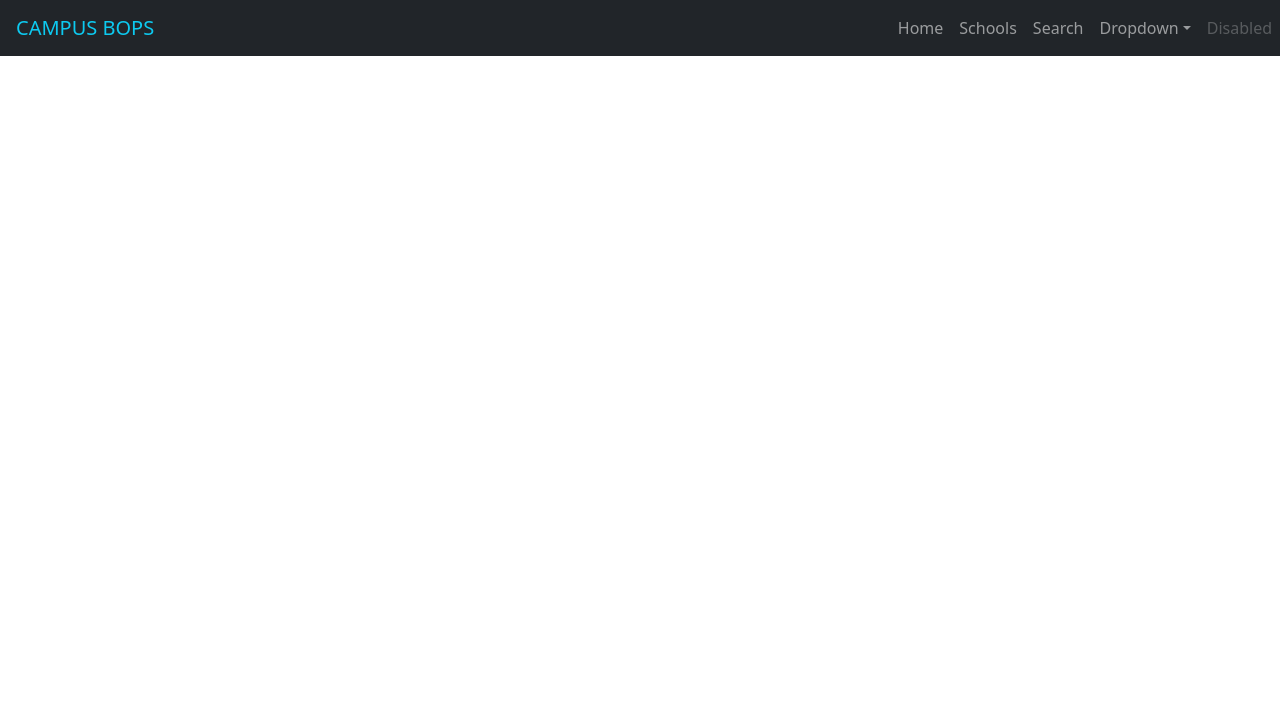
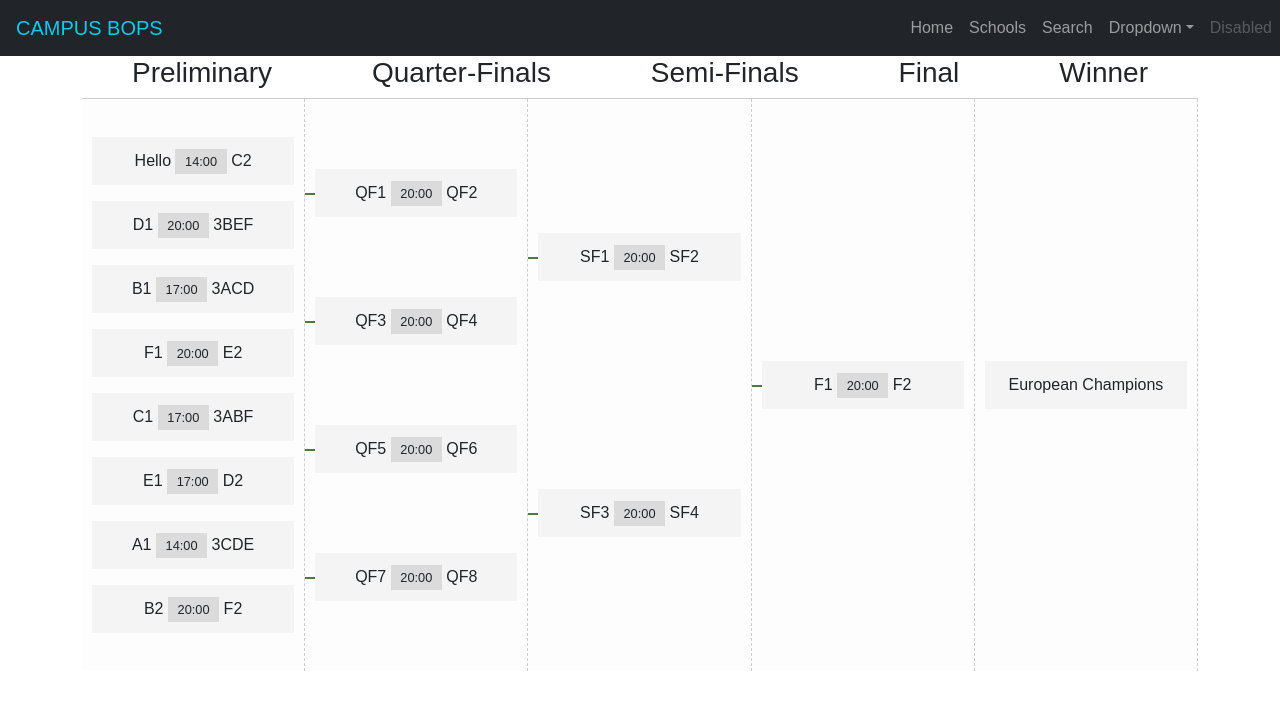
Before and after one commit to kawaharm/campus_bops_v2, a React (Create React App) app: page /categories/1 in a window 1280 px wide. Shown: the top 710 px of the page. Built offline with nearby package versions, Linux system fonts and the light colour scheme.

Commit message:
updated routes

```diff
--- a/src/App.js
+++ b/src/App.js
@@ -6,6 +6,7 @@ import { SchoolsContextProvider } from "./context/CampusContext";
 import Navbar from "./components/Navbar";
 import Home from "./routes/Home";
 import SchoolDetail from "./routes/SchoolDetail";
+import CategoryBracket from "./routes/CategoryBracket";
 
 function App() {
   return (
@@ -22,6 +23,9 @@ function App() {
             <Route
               path="/schools/:id"
               element={<SchoolDetail />} />
+            <Route
+              path="/categories/:id/"
+              element={<CategoryBracket />} />
           </Routes>
         </Router>
       </div>
--- /dev/null
+++ b/src/bracket.css
@@ -0,0 +1,178 @@
+html {
+  height: 100%;
+  width: 100%;
+}
+
+body {
+  font-family: sans-serif;
+  margin: 0;
+  height: 100%;
+}
+
+body {
+  background: white;
+}
+
+.navbar {
+  background: #144ac8;
+}
+
+.navbar-item {
+  color: ghostwhite;
+  border: 1px solid rgb(195, 221, 227);
+  border-radius: 5px;
+  padding: 2px 20px;
+  margin: 2px;
+  font-family: Helvetica;
+  font-size: 20px;
+  text-decoration: none;  /* To remove underline */
+}
+
+.tournament-container {}
+
+.tournament-headers {
+  flex-grow: 1;
+  display: flex;
+  flex-direction: row;
+  justify-content: space-around;
+  border-bottom: 1px solid #ccc;
+}
+
+.tournament-headers
+  .h3 {
+    width: 25%;
+    text-align:center;
+    font-weight: 400;
+    border-right: 1px dashed #ccc;
+    margin: 0;
+    padding:1rem;
+}
+
+
+.tournament-brackets {
+  display: flex;
+  flex-direction: row;
+  list-style-type: none;
+  background: #fdfdfd;
+  margin-bottom: 50px;
+}
+
+.bracket {
+  padding-left: 0;
+  display: flex;
+  margin: 0;
+  padding: 30px 0;
+  flex-grow: 1;
+  flex-direction: column;
+  justify-content: space-around;
+  list-style-type: none;
+  border-right: 1px dashed #ccc;
+  flex: 1;
+}
+
+.team-item {
+  background-color: #f4f4f4;
+  padding: .5rem;
+  display: block;
+  margin: .5rem 10px;
+  position: relative;
+  vertical-align: middle;
+  line-height: 2;
+  text-align: center;
+}
+
+.team-item:after {
+  content:'';
+  border-color: #4f7a38;
+  border-width: 2px;
+  position: absolute;
+  display: block;
+  width: 10px;
+  right: -11px;
+}
+
+.team-item:nth-of-type(odd):after {
+  border-right-style: solid;
+  border-top-style: solid;
+  height: 100%;
+  top: 50%;
+}
+
+.team-item:nth-of-type(even):after {
+  border-right-style: solid;
+  border-bottom-style: solid;
+  height: 100%;
+  top: -50%;
+}
+
+.team-item:before {
+  content:'';
+  border-top: 2px solid #4f7a38;
+  position: absolute;
+  height: 2px;
+  width: 10px;
+  left: -10px;
+  top: 50%;
+}
+
+ .team-item:nth-of-type(odd):after {
+  height: 200%;
+  top: 50%;
+}
+
+.bracket-2
+  .team-item:nth-of-type(even):after {
+    height: 200%;
+    top: -150%;
+}
+
+
+.bracket-3
+  .team-item:nth-of-type(odd):after {
+    height: 350%;
+    top: 50%;
+}
+
+.bracket-3
+  .team-item:nth-of-type(even):after {
+    height: 350%;
+    top: -300%;
+}
+
+.bracket-4
+  .team-item:nth-of-type(odd):after {
+    height: 700%;
+    top: 50%;
+}
+
+.bracket-4
+  .team-item:nth-of-type(even):after {
+    height: 700%;
+    top: -650%;
+}
+
+
+.bracket:first-of-type
+  .team-item:before {
+    display: none;
+}
+
+
+.bracket-4
+  .team-item:after {
+    display: none;
+}
+
+
+.bracket:last-of-type
+  .team-item:before,
+  .team-item:after {
+    display: none;
+}
+
+.team-item time {
+  display: inline-block;
+  background-color: #dbdbdb;
+  font-size: .8rem;
+  padding: 0 .6rem;
+}
--- a/src/components/Navbar.js
+++ b/src/components/Navbar.js
@@ -12,7 +12,7 @@ function Navbar() {
             <div className="collapse navbar-collapse" id="navbarSupportedContent">
                 <ul className="navbar-nav ms-auto">
                     <li className="nav-item active">
-                        <a className="nav-link" href="#">Home <span className="sr-only">(current)</span></a>
+                        <a className="nav-link" href="/">Home <span className="sr-only">(current)</span></a>
                     </li>
                     <li className="nav-item">
                         <a className="nav-link" href="#">Schools</a>
--- a/src/components/SchoolList.js
+++ b/src/components/SchoolList.js
@@ -13,11 +13,9 @@ function SchoolList() {
                 // Get all schools from server
                 const response = await SchoolFinder.get("/")
                 // Store school list in state
-                console.log(response)
                 setSchools(response.data.data.schools);
-                console.log(schools)
             } catch (err) {
-                console.log('ERROR: ', err)
+                console.log(err)
             }
         };
 
@@ -29,7 +27,7 @@ function SchoolList() {
             // Navigate to detail page
             navigate(`/schools/${id}`);
         } catch (err) {
-            console.log('ERROR: ', err);
+            console.log(err);
         }
     };
 
@@ -49,7 +47,7 @@ function SchoolList() {
                                 onClick={() => { handleSchoolSelect(school.id) }}
                                 key={school.id}
                             >
-                                <td>{school.name}</td>
+                                <td style={{ cursor: "pointer" }}>{school.name}</td>
                             </tr>
                         )
                     })}
--- a/src/routes/Categories.js
+++ b/src/routes/Categories.js
@@ -1,16 +1,29 @@
 import React from 'react';
+import { useNavigate } from "react-router-dom";
+
 
 function Categories({ categories }) {
+    let navigate = useNavigate();
+
+    const handleCategorySelect = (id) => {
+        try {
+            // Navigate to detail page
+            navigate(`/categories/${id}`);
+        } catch (err) {
+            console.log(err);
+        }
+    };
+
     return (
         <div className="row row-cols-3 mb-2">
-            {categories.map((category) => {
+            {categories && categories.map((category) => {
                 return (
                     <div
                         key={category.id}
                         className="card text-white bg-primary mb-3 me-4"
                         style={{ maxWidth: "30%" }}>
                         <div className="card-header d-flex justify-content-between">
-                            <span>{category.name}</span>
+                            <span onClick={() => { handleCategorySelect(category.id) }}>{category.name}</span>
                         </div>
                     </div>
                 )
--- /dev/null
+++ b/src/routes/CategoryBracket.js
@@ -0,0 +1,50 @@
+import React from 'react';
+import "../bracket.css";
+
+function CategoryBracket() {
+    return (
+        <div className="tournament-container">
+            <div className="tournament-headers">
+                <h3>Preliminary</h3>
+                <h3>Quarter-Finals</h3>
+                <h3>Semi-Finals</h3>
+                <h3>Final</h3>
+                <h3>Winner</h3>
+            </div>
+
+            <div className="tournament-brackets">
+                <ul className="bracket bracket-1">
+                    <li className="team-item">
+                        Hello <time>14:00</time> C2
+                    </li>
+                    <li className="team-item">D1 <time>20:00</time> 3BEF</li>
+                    <li className="team-item">B1 <time>17:00</time> 3ACD</li>
+                    <li className="team-item">F1 <time>20:00</time> E2</li>
+                    <li className="team-item">C1 <time>17:00</time> 3ABF</li>
+                    <li className="team-item">E1 <time>17:00</time> D2</li>
+                    <li className="team-item">A1 <time>14:00</time> 3CDE</li>
+                    <li className="team-item">B2 <time>20:00</time> F2</li>
+                </ul>
+                <ul className="bracket bracket-2">
+                    <li className="team-item">QF1 <time>20:00</time> QF2</li>
+                    <li className="team-item">QF3 <time>20:00</time> QF4</li>
+                    <li className="team-item">QF5 <time>20:00</time> QF6</li>
+                    <li className="team-item">QF7 <time>20:00</time> QF8</li>
+                </ul>
+                <ul className="bracket bracket-3">
+                    <li className="team-item">SF1 <time>20:00</time> SF2</li>
+                    <li className="team-item">SF3 <time>20:00</time> SF4</li>
+                </ul>
+                <ul className="bracket bracket-4">
+                    <li className="team-item">F1 <time>20:00</time> F2</li>
+                </ul>
+
+                <ul className="bracket bracket-5">
+                    <li className="team-item">European Champions</li>
+                </ul>
+            </div>
+        </div>
+    )
+}
+
+export default CategoryBracket;
--- a/src/routes/SchoolDetail.js
+++ b/src/routes/SchoolDetail.js
@@ -13,7 +13,6 @@ function SchoolDetail(props) {
             try {
                 const response = await SchoolFinder.get(`/${id}`);
                 setSelectedSchool(response.data);
-                console.log(response.data.categories)
             } catch (err) {
                 console.log('ERROR: ', err);
             }
@@ -27,7 +26,7 @@ function SchoolDetail(props) {
             {selectedSchool && (
                 <>
                     <h1 className="text-center display-1">{selectedSchool.school.name}</h1>
-                    <div className="mt-3">
+                    <div className="mt-3" style={{ cursor: "pointer" }}>
                         <Categories categories={selectedSchool.categories} />
                     </div>
                 </>
```
